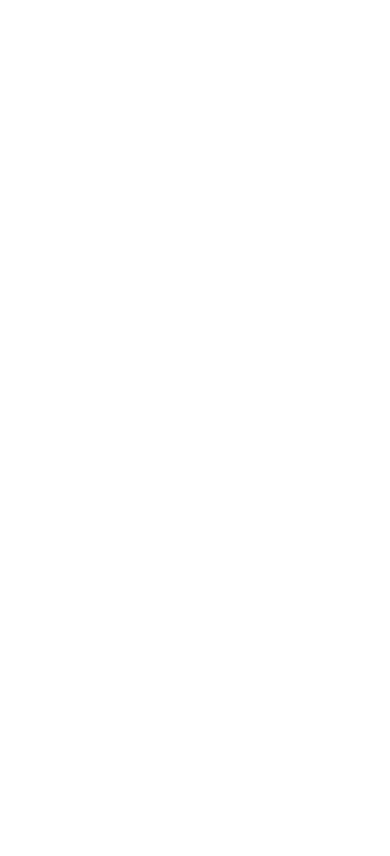
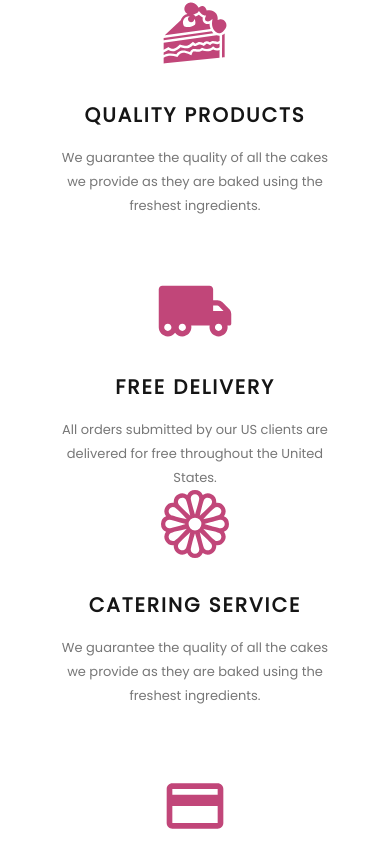
Before and after one commit to mohammad-AKH-dev/Cake-shop, a Next.js app: page / in a window 390 px wide. Shown: the part 4368-5224 px from the top of the page. Before the commit the page ends 4395 px from the top, so only its background shows below. Built offline with nearby package versions, Linux system fonts and the light colour scheme.

Commit message:
Branding section complited and responsive now

```diff
--- /dev/null
+++ b/src/components/modules/index/BrandingBox.tsx
@@ -0,0 +1,26 @@
+import React, { PropsWithChildren } from 'react'
+
+type BrandingBoxPropsType = {
+    title: string
+    desc: string
+    direction: string
+    children: React.ReactNode
+}
+
+function BrandingBox(props : PropsWithChildren<BrandingBoxPropsType>) {
+
+  const { title , desc , direction } = props
+
+  return (
+    <div className={`branding-box flex flex-col  gap-x-3 items-center ${direction === 'left' ? 'lg:flex-row' : 'lg:flex-row-reverse'}`}>
+      {props.children}
+        <div className={`branding-box__infos text-center ${direction === 'left' ? 'lg:text-left' : 'lg:text-right'} `}>
+            <h3 className='branding-box__title cursor-pointer text-[20px] lg:text-[24px] uppercase font-bold
+            tracking-widest  hover:text-primary transition-all'>{title}</h3>
+            <p className='branding-box__desc text-text text-[13px] lg:text-[14px] mt-4 leading-6 max-w-[270px]'>{desc}</p>
+        </div>
+    </div>
+  )
+}
+
+export default BrandingBox
--- /dev/null
+++ b/src/components/templates/index/Branding.tsx
@@ -0,0 +1,67 @@
+import BrandingBox from "@/components/modules/index/BrandingBox";
+import SectionTitle from "@/components/modules/index/SectionTitle";
+import { GiCakeSlice } from "react-icons/gi";
+import { BsFlower1 } from "react-icons/bs";
+import { FaTruckMoving } from "react-icons/fa";
+import { MdOutlinePayment } from "react-icons/md";
+
+
+import React from "react";
+import Image from "next/image";
+
+function Branding() {
+  return (
+    <section className="branding-section container mt-20">
+      <SectionTitle title="why choose us" />
+      <div className="branding-boxes grid grid-cols-1 sm:grid-cols-2 md:grid-cols-3 items-center gap-x-5 mt-12">
+        <div className="left-box flex flex-col gap-y-16">
+          <BrandingBox
+            title="Quality Products"
+            desc="We guarantee the quality of all the cakes we provide as they are baked using the freshest ingredients.
+         "
+            direction="right"
+          >
+            <GiCakeSlice className="text-[100px] text-primary pb-8" />
+          </BrandingBox>
+          <span className="hidden md:block w-full mx-auto h-[1px] bg-text"></span>
+          <BrandingBox
+            title="free delivery"
+            desc="All orders submitted by our US clients are delivered for free throughout the United States.
+         "
+            direction="right"
+          >
+            <FaTruckMoving className="text-[90px] text-primary pb-8" />
+          </BrandingBox>
+        </div>
+        <Image
+          src={"/images/tootfarangi.jpg"}
+          width={377}
+          height={212}
+          alt="tootfarangi"
+          className="hidden md:block"
+        />
+        <div className="right-box flex flex-col gap-y-16">
+          <BrandingBox
+            title="catering service"
+            desc="We guarantee the quality of all the cakes we provide as they are baked using the freshest ingredients.
+"
+            direction="left"
+          >
+            <BsFlower1 className="text-[100px] text-primary pb-8" />
+          </BrandingBox>
+          <span className=" hidden md:block w-full mx-auto h-[1px] bg-text"></span>
+          <BrandingBox
+            title="Online payment"
+            desc="All orders submitted by our US clients are delivered for free throughout the United States.
+"
+            direction="left"
+          >
+            <MdOutlinePayment className="text-[100px] text-primary pb-8" />
+          </BrandingBox>
+        </div>
+      </div>
+    </section>
+  );
+}
+
+export default Branding;
--- a/src/pages/index.tsx
+++ b/src/pages/index.tsx
@@ -1,3 +1,4 @@
+import Branding from "@/components/templates/index/Branding";
 import FreshCakes from "@/components/templates/index/FreshCakes";
 import Landing from "@/components/templates/index/Landing";
 import NewProducts from "@/components/templates/index/NewProducts";
@@ -11,6 +12,7 @@
        <FreshCakes/>
        <Offers/>
        <NewProducts/>
+       <Branding/>
     </div>
   );
 }
```
Also changed, not shown: public/images/tootfarangi.jpg (added).
